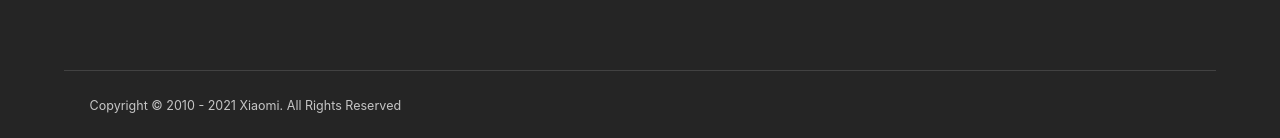
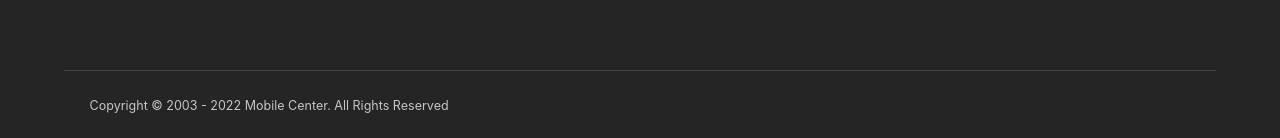
Before and after one commit to pratiksrivastava01/website, a React (Create React App) app: page / in a window 1280 px wide. Shown: the part 5670-5808 px from the top of the page. Built offline with nearby package versions, Linux system fonts and the light colour scheme.

Commit message:
Updated Copyright

```diff
--- a/src/components/Footer.js
+++ b/src/components/Footer.js
@@ -109,7 +109,7 @@ const Footer = ({footer}) => {
 
         </div>
         <div className="footerBorder">
-       <div> Copyright © 2010 - 2021 Xiaomi. All Rights Reserved</div>
+       <div> Copyright © 2003 - 2022 Mobile Center. All Rights Reserved</div>
         </div>
 
        </>
```
